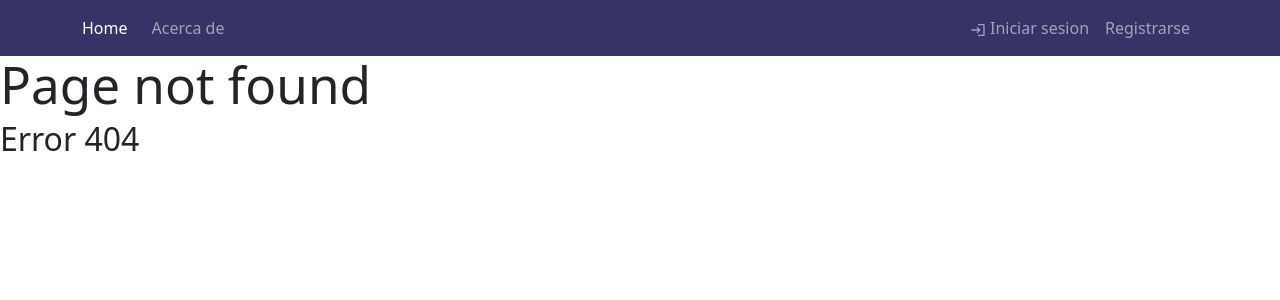
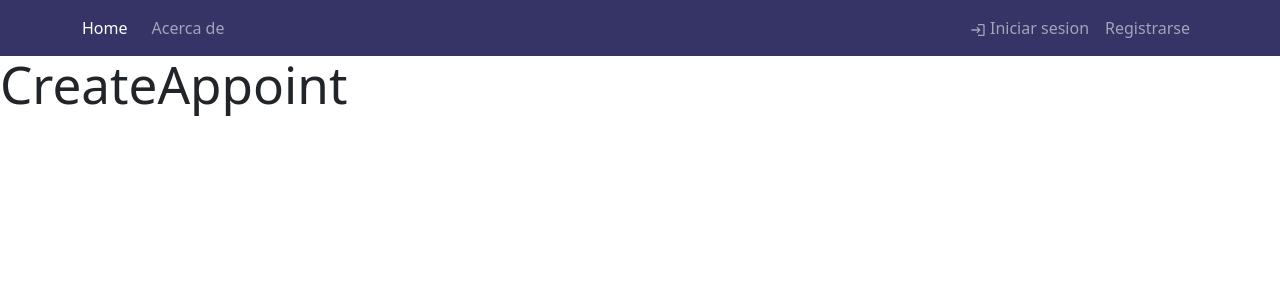
Before and after one commit to fran1893/dentalClinicFrontend, a React (Vite) app: page /create-appointment in a window 1280 px wide. Before the commit this address had no page. Shown: the top 300 px of the page. Built offline with nearby package versions, Linux system fonts and the light colour scheme.

Commit message:
add create appointment container

```diff
--- a/src/AppRouter.jsx
+++ b/src/AppRouter.jsx
@@ -9,6 +9,7 @@ import {
   Register,
   UserProfile,
   PageNotFound,
+  CreateAppoint,
 } from "./containers";
 
 export default function AppRouter() {
@@ -16,6 +17,7 @@ export default function AppRouter() {
     <Routes>
       <Route path="/" element={<Home />} />
       <Route path="/dates" element={<Citas />} />
+      <Route path="/create-appointment" element={<CreateAppoint />} />
       <Route path="/about" element={<About />} />
       <Route path="/admin" element={<Admin />} />
       <Route path="profile" element={<UserProfile />} />
--- a/src/components/header/Header.jsx
+++ b/src/components/header/Header.jsx
@@ -36,9 +36,14 @@ export default function Header() {
           <Navbar.Collapse id="responsive-navbar-nav">
             <Nav className="me-auto">
               {!isAdmin && isLoggedIn && (
-                <NavLink className="nav-link" to="/dates">
-                  Citas
-                </NavLink>
+                <>
+                  <NavLink className="nav-link" to="/dates">
+                    Citas
+                  </NavLink>
+                  <NavLink className="nav-link" to="/create-appointment">
+                    Crear Cita
+                  </NavLink>
+                </>
               )}
               <NavLink className="nav-link" to="/about">
                 Acerca de
@@ -61,7 +66,11 @@ export default function Header() {
             )}
             {isLoggedIn && (
               <Nav>
-                <NavDropdown title={name} id="collasible-nav-dropdown" align={"end"}>
+                <NavDropdown
+                  title={name}
+                  id="collasible-nav-dropdown"
+                  align={"end"}
+                >
                   <NavDropdown.Item href="/profile">
                     <MdPersonOutline /> Perfil
                   </NavDropdown.Item>
--- /dev/null
+++ b/src/containers/create-appointment/CreateAppoint.jsx
@@ -0,0 +1,8 @@
+import React from 'react'
+import "./CreateAppoint.scss"
+
+export default function CreateAppoint() {
+  return (
+    <h1>CreateAppoint</h1>
+  )
+}
--- /dev/null
+++ b/src/containers/create-appointment/index.js
@@ -0,0 +1 @@
+export { default } from "./CreateAppoint";
--- a/src/containers/index.js
+++ b/src/containers/index.js
@@ -4,8 +4,9 @@ import Citas from "./citas/";
 import Home from "./home/";
 import Login from "./login/";
 import Register from "./register/";
-import UserProfile from "./user-profile/UserProfile";
-import PageNotFound from "./page-not-found/PageNotFound";
+import UserProfile from "./user-profile";
+import PageNotFound from "./page-not-found";
+import CreateAppoint from "./create-appointment";
 
 export {
   About,
@@ -16,4 +17,5 @@ export {
   Register,
   UserProfile,
   PageNotFound,
+  CreateAppoint,
 };
```
Also changed, not shown: src/containers/create-appointment/CreateAppoint.scss (added).
